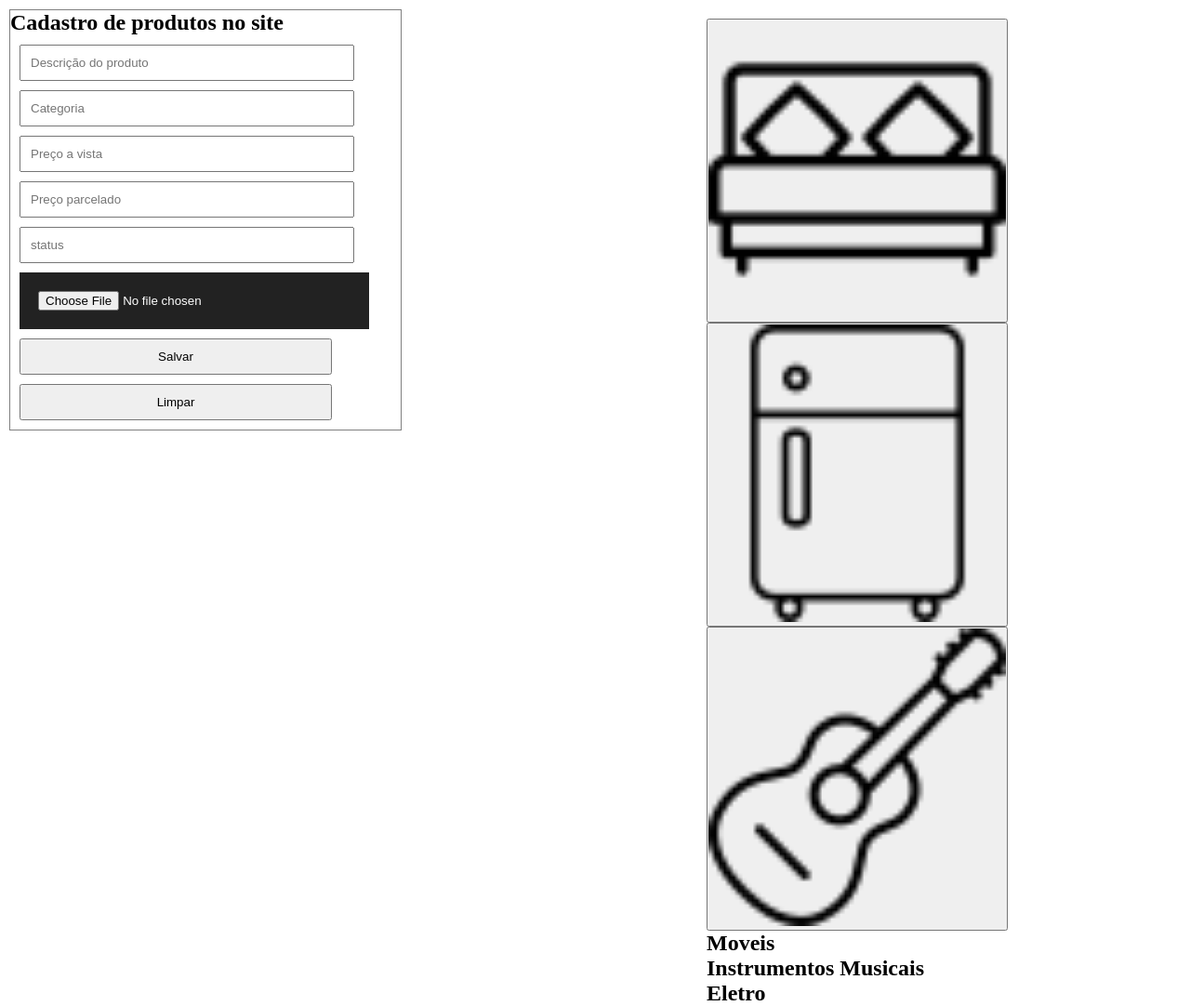
After one commit to QuevemCosta/franfaloja, a PHP site: page /base/index.php in a window 1280 px wide. The commit adds this page. Shown: the whole page at 93% size. Run offline with PHP 8.4, Linux system fonts and the light colour scheme; data that the repository does not hold is empty.

Commit message:
tornando php

```diff
--- /dev/null
+++ b/base/con.php
@@ -0,0 +1,16 @@
+<?php
+    $host = 'localhost';
+    $user = 'root';
+    $pass = '';
+    $base = 'franfaloja';
+
+    $con = mysqli_connect($host,$user,$pass,$base);
+    if($con){
+        //echo'funciona';
+    }
+    else{
+        echo 'erro'.   mysqli_error($con);
+    }
+
+
+?>
--- /dev/null
+++ b/base/index.php
@@ -0,0 +1,74 @@
+<!DOCTYPE html>
+<html lang="pt">
+<head>
+    <meta charset="UTF-8">
+    <meta name="viewport" content="width=device-width, initial-scale=1.0">
+    <meta http-equiv="X-UA-Compatible" content="ie=edge">
+    <title>Crude Franfaloja</title>
+
+    <style>
+        *{
+            margin: 0;
+            padding: 0;
+        }
+        .form{
+            margin: 10px;
+            width: 420px;
+            border: 1px solid grey;
+        }
+        form{
+            width: 100%;
+        }
+        form input{
+            display: block;
+            width: 80%;
+            margin: 10px;
+            padding: 10px;
+        }
+        #saida{
+            width: 500px;
+            position: absolute;
+            right: 10px;
+            top: 10px;
+            margin: 10px;
+            overflow: auto;
+        }
+        #saida img{
+            width: 320px;
+        }
+        #img{
+
+            background: #222;
+            padding: 20px;
+            cursor: pointer;
+            color: #fff;
+        }
+    </style>
+</head>
+<body>
+    <div class="form" >
+        <h2>Cadastro de produtos no site</h2>
+
+        <form action="input.php" method="post" enctype="multipart/form-data" autocomplete="off" >
+
+
+            <input type="text"  name="descricao" placeholder="Descrição do produto">
+            <input type="text"  name="categoria" placeholder="Categoria">
+
+            <input type="text"  name="preco-a-vista" placeholder="Preço a vista">
+            <input type="text"  name="preco-parcelado" placeholder="Preço parcelado">
+            <input type="text"  name="status" placeholder="status">
+            <input type="file" id="img"  name="imagem">
+
+            <input type="submit" value="Salvar">
+            <input type="reset" value="Limpar">
+
+        </form>
+    </div>
+    <div id="saida">
+        <?php
+            include('output.php')
+        ?>
+    </div>
+</body>
+</html>
--- /dev/null
+++ b/base/output.php
@@ -0,0 +1,75 @@
+<!DOCTYPE html>
+<html lang="pt-br">
+<head>
+    <meta charset="UTF-8">
+    <meta name="viewport" content="width=device-width, initial-scale=1.0">
+    <meta http-equiv="X-UA-Compatible" content="ie=edge">
+</head>
+<body>
+<section class="containner-produtos">
+            <nav>
+                <ul>
+                    <li title="Cama Mesa e banho">
+                        <button onclick="paginacao('cama-mesa','btn-cama-banho')" class="btn-ativo" id="btn-cama-banho">
+                            <img src="icons/cama.png" alt="">
+                        </button>
+                    </li>
+                    <li title="Eletrodomesticos">
+                        <button onclick="paginacao('eletro','btn-eletro')" id="btn-eletro">
+                            <img src="icons/eletro.png" alt="">
+                        </button>
+                    </li>
+                    <li title="Instrumentos musicais">
+                        <button onclick="paginacao('musica','btn-musica')" id="btn-musica">
+                            <img src="icons/music.png" alt="">
+                        </button>
+                    </li>
+                </ul>
+            </nav>
+            <section id="cama-mesa">
+                <h2>Moveis</h2>
+            <div class="grup-produtos">
+
+            <?php
+            include('con.php');
+            $sql = "SELECT * FROM `new_table`";
+            $result = mysqli_query($con,$sql);
+
+            while( $post_Produto = mysqli_fetch_assoc($result)){
+
+
+                $code = $post_Produto['cod'];
+                $descircao = $post_Produto['descricao'];
+                $categoria = $post_Produto['categoria'];
+                $preco_a_viata = $post_Produto['preco_a_vista'];
+                $preco_parcelado = $post_Produto['preco_parcelado'];
+                $imagem = $post_Produto['imagem'];
+                $status = $post_Produto['status'];
+
+
+            ?>
+
+
+                    <!------------------------>
+                    <div class="produto-click" onclick="pagProduto(<?echo $code;?>)">
+                        <img src="base/<?echo $imagem;?>" alt="">
+                        <h2><?echo $descircao;?></h2>
+                        <span class="av"> R$ <?echo $preco_a_viata;?></span>
+                        <p>ou</p>
+                        <span>R$ <?echo $preco_parcelado;?> em ate 10X</span>
+
+                    </div>
+            <?}?>
+                 </div>
+
+            </section>
+
+            <section class="disabled" id="musica">
+                <h2>Instrumentos Musicais</h2>
+            </section>
+            <section class="disabled" id="eletro">
+                <h2>Eletro</h2>
+            </section>
+        </section>
+</body>
+</html>
--- a/css/containner-produtos.css
+++ b/css/containner-produtos.css
@@ -61,12 +61,16 @@
 }
 .containner-produtos section .grup-produtos .produto-click{
     max-width: 220px;
-    border: 1px solid #cec48d;
+    box-shadow: 10px 10px 20px rgb(77, 53, 34);
     margin:10px;
+    border-radius: 10px;
     text-align:center;
     color: #444;
     cursor: pointer;
 
+}
+.containner-produtos section .grup-produtos .produto-click:hover{
+    padding: 5px;
 }
 .containner-produtos section .grup-produtos .produto-click h2{
     font-size: 18px;
--- /dev/null
+++ b/js/pag-produto.js
@@ -0,0 +1,3 @@
+function pagProduto(){
+  window.open('paginas/pag-produto.php',"_self")
+}
--- /dev/null
+++ b/paginas/pag-produto.php
@@ -0,0 +1,4 @@
+<?php
+    echo 'Funciona'
+
+?>
```
Also changed, not shown: base/deleta-post.php (added, +21 -0 lines), base/editar-post.php (added, +102 -0 lines), base/input.php (added, +43 -0 lines), index.php (added, +141 -0 lines), js/paginacao.js (+13 -0 lines), base/atualiza-post.php (added), base/imagems/1579468497.jpeg (added), base/imagems/1579468908.jpeg (added), base/imagems/1579470710.jpeg (added), js/main.js (added).
